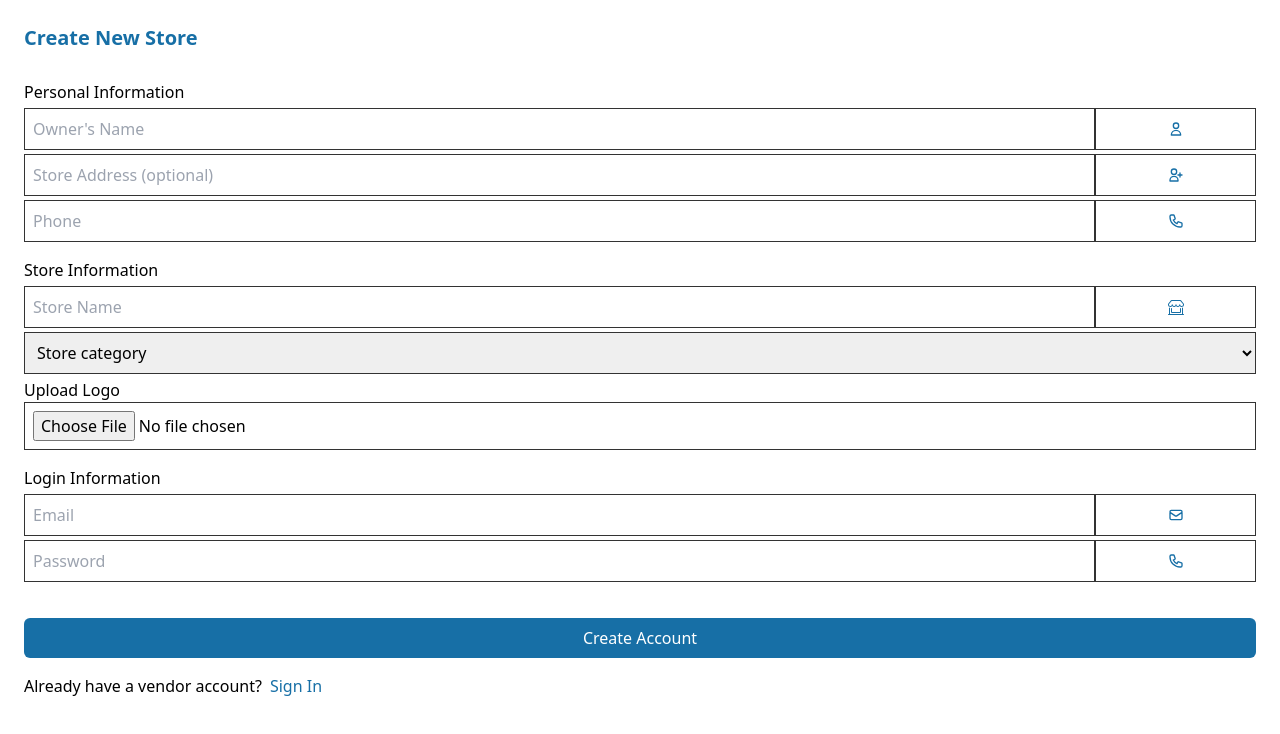
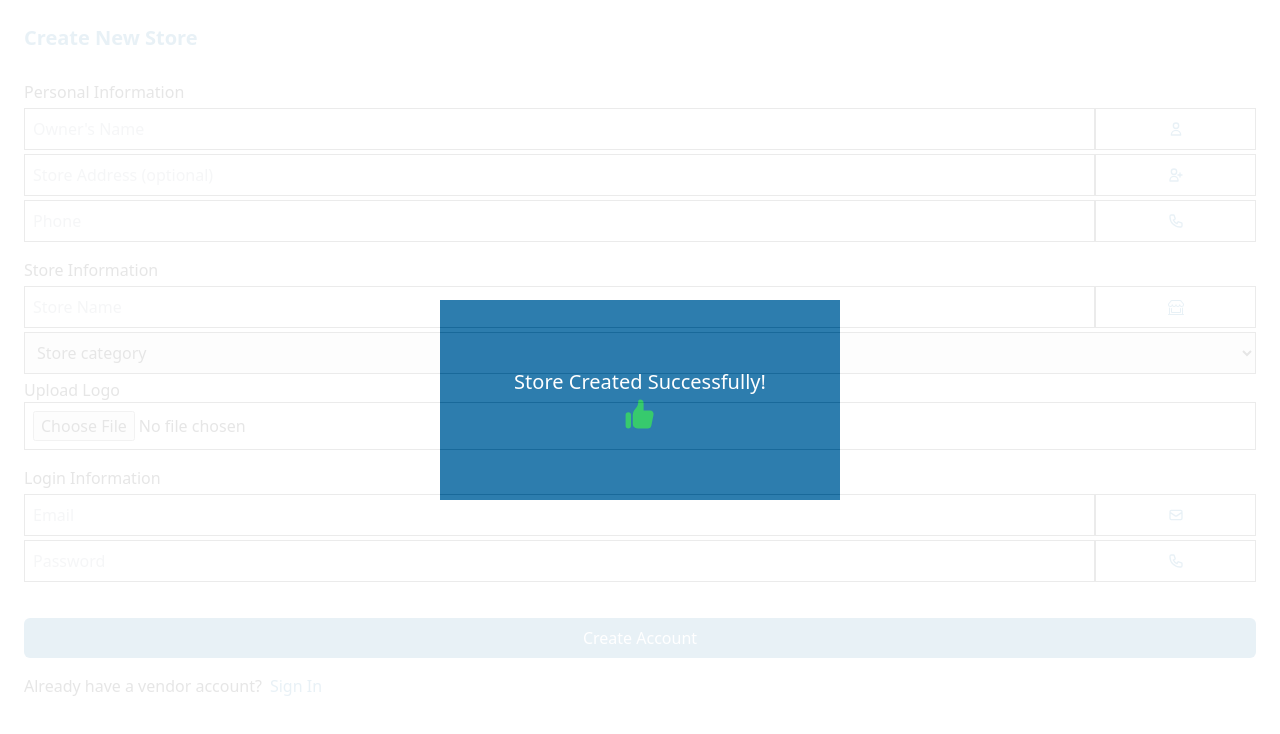
Before and after one commit to vulpes231/go-shopper-client, a React (Vite) app: page /signup in a window 1280 px wide. Shown: the top 734 px of the page. Built offline with nearby package versions, Linux system fonts and the light colour scheme.

Commit message:
feat-modal component

```diff
--- /dev/null
+++ b/src/components/Modal.jsx
@@ -0,0 +1,14 @@
+import React from "react";
+
+const Modal = ({ message, icon }) => {
+  return (
+    <div className="w-full min-h-screen bg-white opacity-90 grid content-center absolute top-0 left-0">
+      <div className="w-full lg:w-[400px] h-[200px] mx-auto bg-[#176FA6] flex flex-col items-center justify-center text-white">
+        <h3 className="text-xl font-light capitalize">{message}</h3>
+        <span className="text-green-500 text-4xl">{icon}</span>
+      </div>
+    </div>
+  );
+};
+
+export default Modal;
--- a/src/components/index.js
+++ b/src/components/index.js
@@ -4,5 +4,6 @@ import Footer from "./Footer";
 import Error from "./Error";
 import Logo from "./Logo";
 import Input from "./Input";
+import Modal from "./Modal";
 
-export { NavBar, HomePage, Footer, Error, Logo, Input };
+export { NavBar, HomePage, Footer, Error, Logo, Input, Modal };
--- a/src/features/vendor/createStoreSlice.js
+++ b/src/features/vendor/createStoreSlice.js
@@ -20,6 +20,8 @@ export const createStore = createAsyncThunk(
       });
 
       console.log(response);
+      console.log(response.status);
+      console.log(response.data.message);
       // return response.data;
     } catch (error) {
       if (error.response) {
--- a/src/pages/VendorSignup.jsx
+++ b/src/pages/VendorSignup.jsx
@@ -1,17 +1,19 @@
-import React, { useState } from "react";
+import React, { useState, useEffect } from "react";
 import Input from "../components/Input";
 import {
   HiOutlineMail,
   HiOutlinePhone,
   HiOutlineUser,
   HiOutlineUserAdd,
+  HiThumbUp,
 } from "react-icons/hi";
 import { BsShopWindow } from "react-icons/bs";
 import { categories } from "../constants/text";
 import { styles } from "../constants";
-import { Link } from "react-router-dom";
+import { Link, useNavigate } from "react-router-dom";
 import { useDispatch, useSelector } from "react-redux";
 import { createStore } from "../features/vendor/createStoreSlice";
+import { Modal } from "../components";
 
 const initState = {
   name: "",
@@ -26,10 +28,13 @@ const initState = {
 
 const VendorSignup = () => {
   const dispatch = useDispatch();
+  const navigate = useNavigate();
   const [form, setForm] = useState(initState);
+  const [showModal, setShowModal] = useState(true);
 
   const isLoading = useSelector((state) => state.createstore.isLoading);
   const isError = useSelector((state) => state.createstore.isError);
+  const isCreated = useSelector((state) => state.createstore.isCreated);
 
   // handle input change
   const handleChange = (e) => {
@@ -54,6 +59,23 @@ const VendorSignup = () => {
     // Dispatch the action with the formData
     dispatch(createStore(form));
   };
+
+  useEffect(() => {
+    if (isCreated) {
+      // If store creation is successful, show the modal
+      setShowModal(true);
+
+      // Set a timer to hide the modal after 3 seconds and redirect to the login page
+      const timer = setTimeout(() => {
+        setShowModal(false);
+        navigate("/vendor");
+      }, 3000);
+
+      // Cleanup the timer on component unmount
+      return () => clearTimeout(timer);
+    }
+  }, [isCreated]);
+
   // get and populate categories
   const myCategories = categories.map((opt, index) => {
     return (
@@ -160,6 +182,9 @@ const VendorSignup = () => {
         >
           {isLoading ? "Creating Account..." : "Create Account"}
         </button>
+        {showModal && (
+          <Modal message="Store created successfully!" icon={<HiThumbUp />} />
+        )}
         <p className="flex gap-2">
           Already have a vendor account?
           <Link className={` ${styles.textColors.primary}`} to="/vendor">
```
